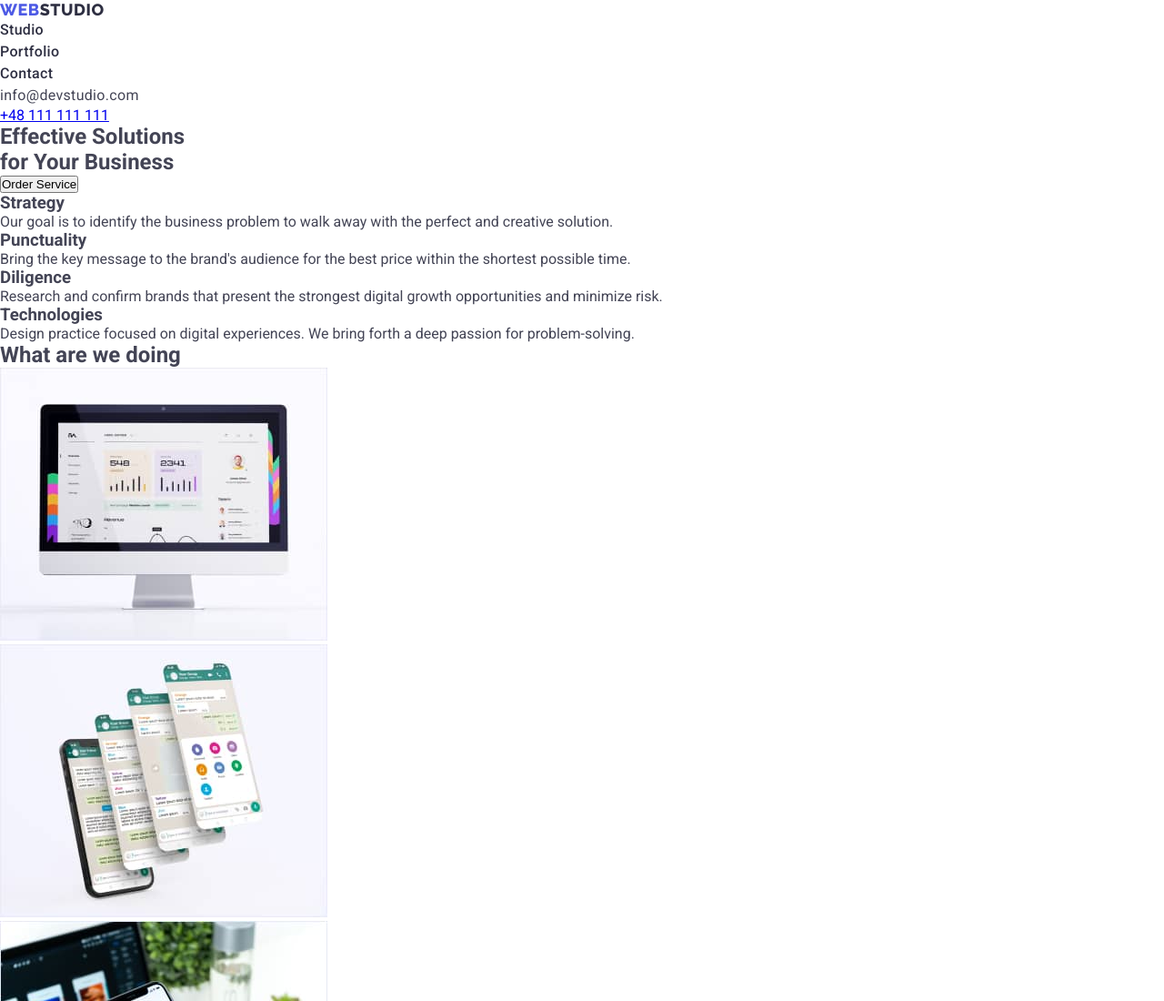
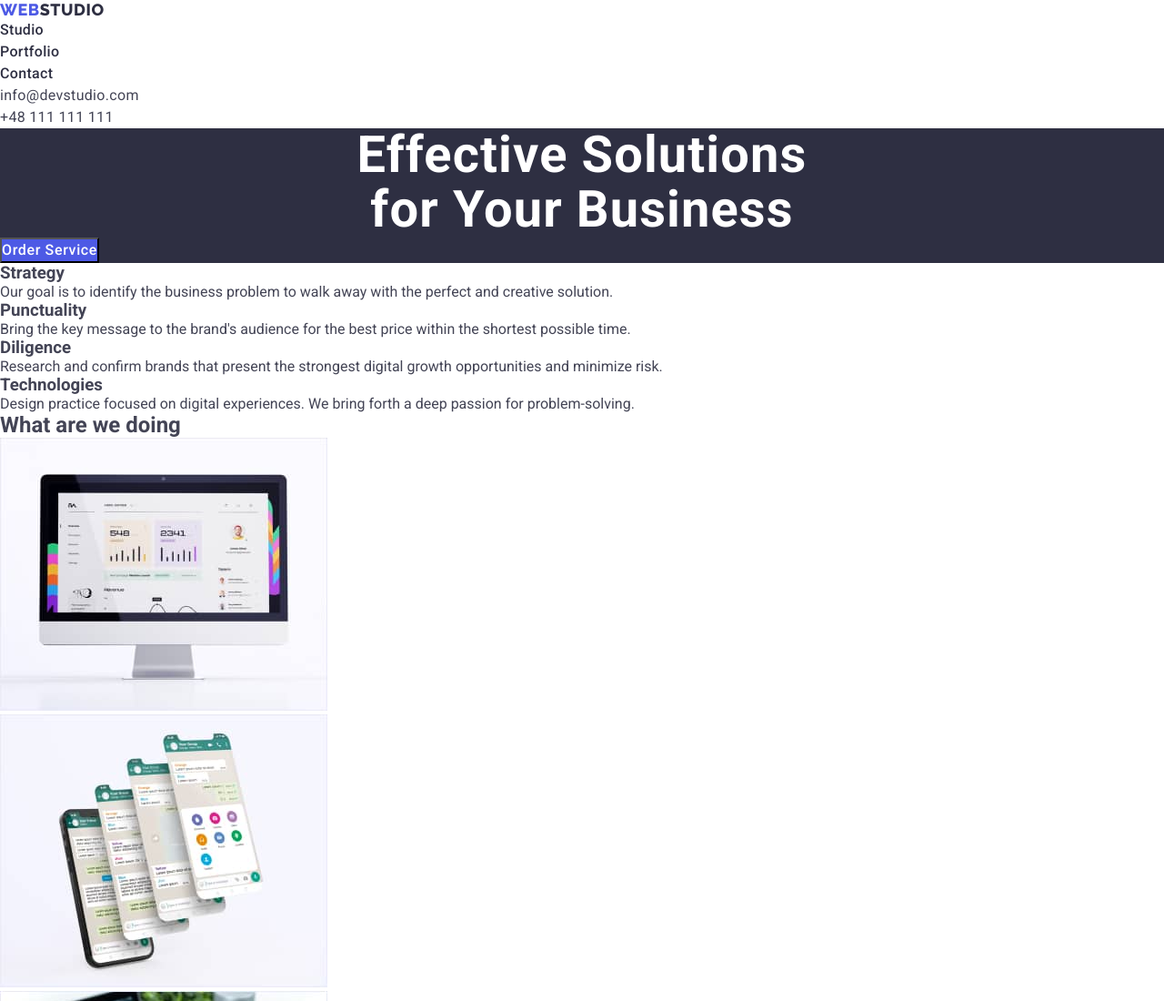
Before and after one commit to LukaszRom1/goit-markup-hw-01-1-, a plain HTML site: page index.html in a window 1280 px wide. Shown: the top 1100 px of the page at 91% size. Drawn offline with Linux system fonts and the light colour scheme.

Commit message:
update section 1

```diff
--- a/css/styles.css
+++ b/css/styles.css
@@ -75,3 +75,29 @@ body {
 .address_list:focus{
     color: var(--ocean);
 }
+.main_section{
+    background-color: var(--navy-blue);
+}
+.main_section_header{
+    font-size: 56px;
+    line-height: 1.07;
+    text-align: center;
+    letter-spacing: 0.02em;
+    color: var(--white);
+}
+.main_section_button{
+    background-color: var(--iris);
+    font-family: "Roboto", sans-serif;
+    font-weight: 500;
+    font-size: 16px;
+    line-height: 1.5;
+    letter-spacing: 0.04em;
+    color: var(--white);
+    cursor: pointer;
+}
+.main_section_button:hover{
+    background-color: var(--ocean);
+}
+.main_section_button:focus{
+    background-color: var(--ocean);
+}
--- a/index.html
+++ b/index.html
@@ -32,18 +32,18 @@
                     <a href="mail:info@devstudio.com" class="address_list link">info@devstudio.com</a>
                 </li>
                 <li>
-                    <a href="tel:48111111111">+48 111 111 111</a>
+                    <a href="tel:48111111111" class="address_list link">+48 111 111 111</a>
                 </li>
             </ul>
         </address>
     </header>
     <main>
-        <section>
-            <h1>
+        <section class="main_section">
+            <h1 class="main_section_header">
                 Effective Solutions<br />
                 for Your Business
             </h1>
-            <button type="button">Order Service</button>
+            <button type="button" class="main_section_button">Order Service</button>
         </section>
         <section>
             <h2></h2>
```
